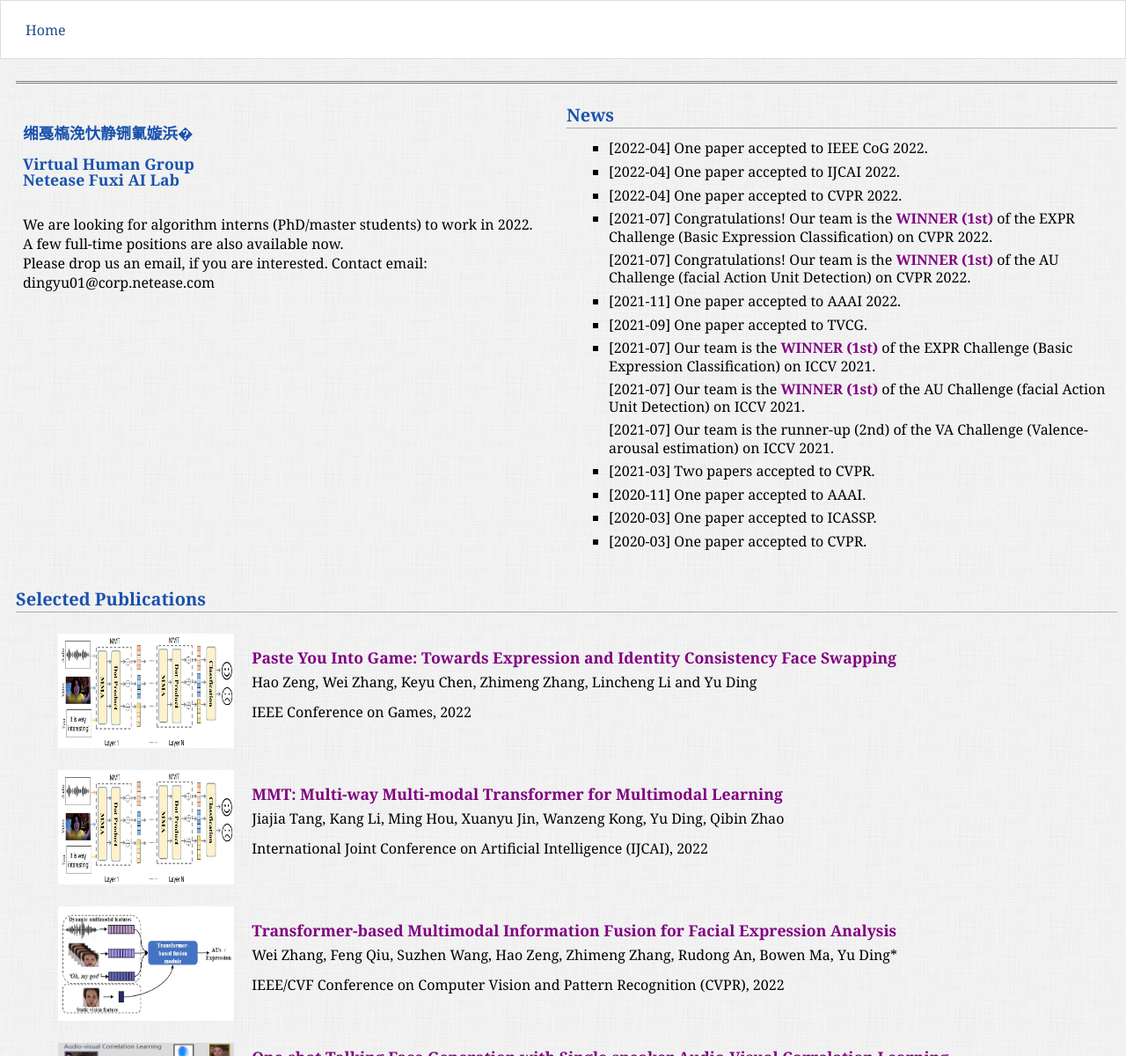
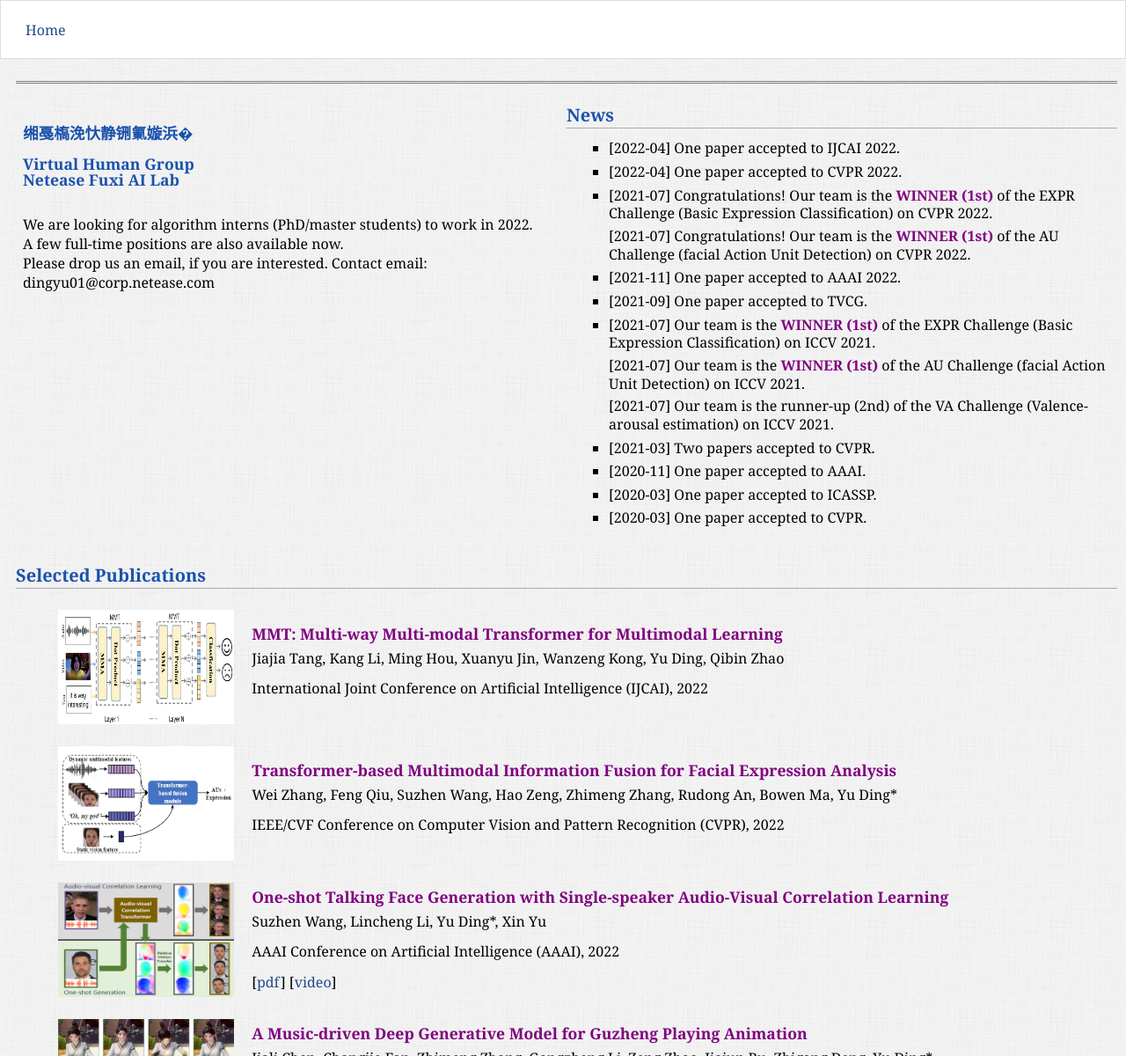
Before and after one commit to FuxiVirtualHuman/FuxiVirtualHuman.github.io, a plain HTML site: page index.html in a window 1280 px wide. Shown: the top 1200 px of the page at 88% size. Drawn offline with Linux system fonts and the light colour scheme.

Commit message:
Update index.html

```diff
--- a/index.html
+++ b/index.html
@@ -45,7 +45,6 @@ Please drop us an email, if you are interested. Contact email: dingyu01@corp.net
 													<ul>
 
 
-<li><p>[2022-04] One paper accepted to IEEE CoG 2022.</p></li>
 <li><p>[2022-04] One paper accepted to IJCAI 2022.</p></li>
 <li><p>[2022-04] One paper accepted to CVPR 2022.</p></li>
 <li>
@@ -76,14 +75,6 @@ Please drop us an email, if you are interested. Contact email: dingyu01@corp.net
 								<table class="imgtable">
 									<tbody>
 
-<table class="imgtable"><tbody><tr><td>
-<img src="./img/2022-IJCAI-TMM.jpg" alt="" width="200px" height="130px">&nbsp;
-</td>
-<td>
-<h3><font color="Purple">Paste You Into Game: Towards Expression and Identity Consistency Face Swapping</font></h3>
-<p>Hao Zeng, Wei Zhang, Keyu Chen, Zhimeng Zhang, Lincheng Li and Yu Ding</p>
-<p>IEEE Conference on Games, 2022<br> <p>
-</td></tr></tbody></table>
 
 <table class="imgtable"><tbody><tr><td>
 <img src="./img/2022-IJCAI-TMM.jpg" alt="" width="200px" height="130px">&nbsp;
```
